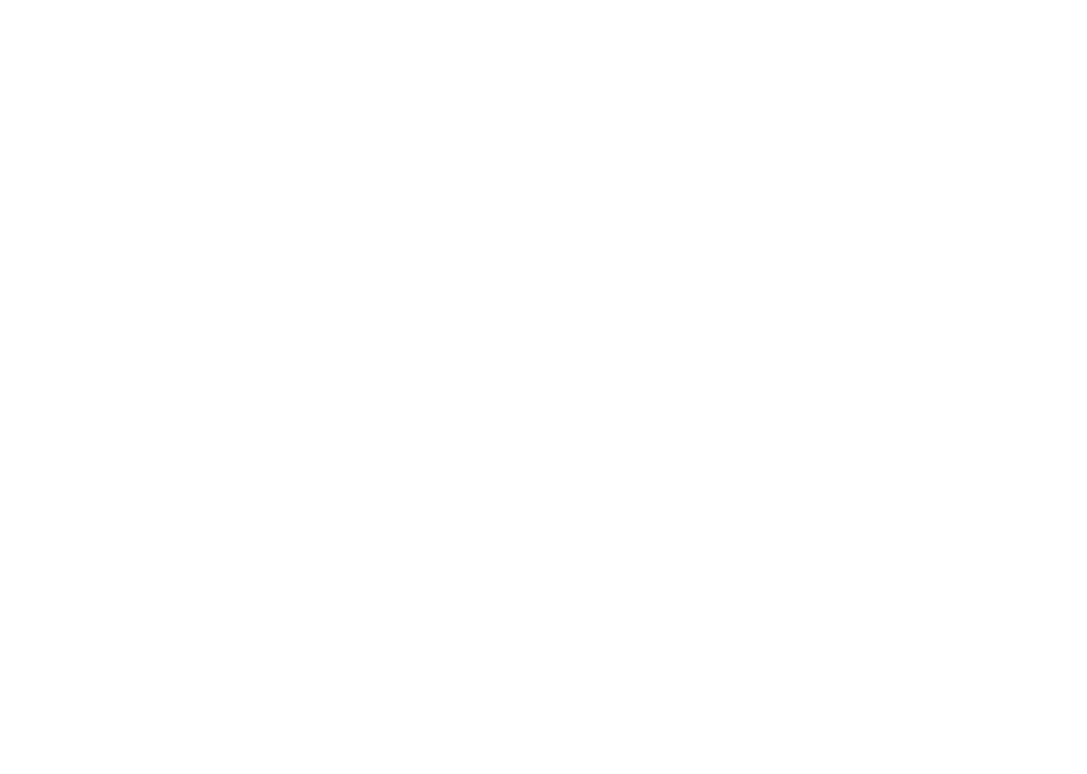
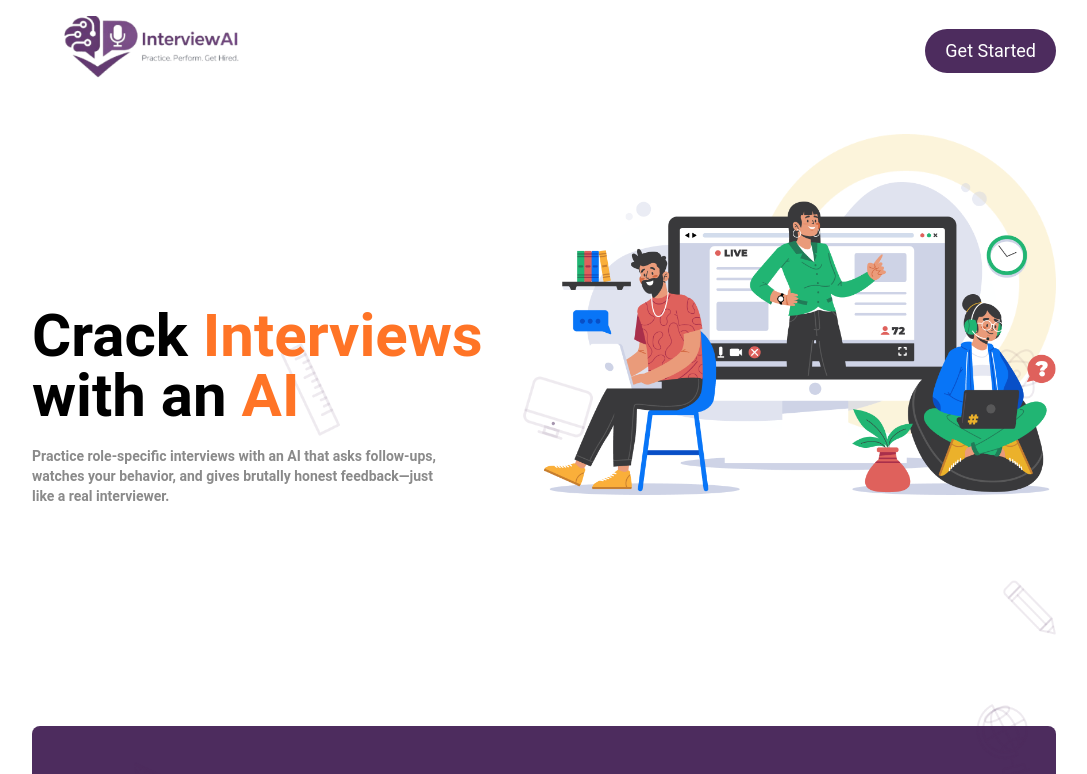
Before and after one commit to Pro-karthik/InterviewAi, a React (Vite) app in the folder client/: page / in a window 1280 px wide. Shown: the top 774 px of the page, without its empty margins (96-1183 px from the left). Built offline with nearby package versions, Linux system fonts and the light colour scheme.

Commit message:
getstarted

```diff
--- a/client/src/App.jsx
+++ b/client/src/App.jsx
@@ -9,6 +9,7 @@ function App() {
 
   return (
     <>
+    <Landing />
     </>
   )
 }
--- /dev/null
+++ b/client/src/Pages/Landing/components/GetStarted.jsx
@@ -0,0 +1,15 @@
+import React from 'react'
+
+function GetStarted() {
+  return (
+    <div className='bg-orange-50 rounded-lg font-poppins text-[1rem] text-black py-20 m-10 text-center items-center flex flex-col gap-10'>
+        <div className='max-w-7xl mx-auto px-20 flex flex-col items-center gap-8'>
+            <h2 className='text-3xl font-bold text-black'>Ready to Ace Your Next <span className='text-accent-light'>Interview</span></h2>
+            <p className='text-center max-w-2xl'>Join InterviewAI today and experience the future of interview preparation. With our personalized AI-driven platform, you can practice real interview scenarios, receive detailed feedback, and boost your confidence for your next big opportunity.</p>
+            <button className='bg-accent-light text-white font-semibold text-[1rem] px-6 py-3 rounded-md hover:bg-accent-dark transition duration-300'>Get Started</button>
+        </div>
+    </div>
+  )
+}
+
+export default GetStarted
--- a/client/src/pages/Landing/Landing.jsx
+++ b/client/src/pages/Landing/Landing.jsx
@@ -4,6 +4,9 @@ import Features from './components/Features';
 import Obeservation from './components/Obeservation';
 import Interviewer from './components/Interviewer';
 import Working from './components/Working';
+import Getstarted from './components/GetStarted';
+import Footer from './components/Footer';
+
 const Landing = () => {
   return (<>
     <div className='h-[100vh] w-[100vw] flex items-center flex-col'>
@@ -16,6 +19,8 @@ const Landing = () => {
 
       <Interviewer />
       <Working/>
+      <Getstarted />
+      <Footer />
 
       </div>
     </div>
```
